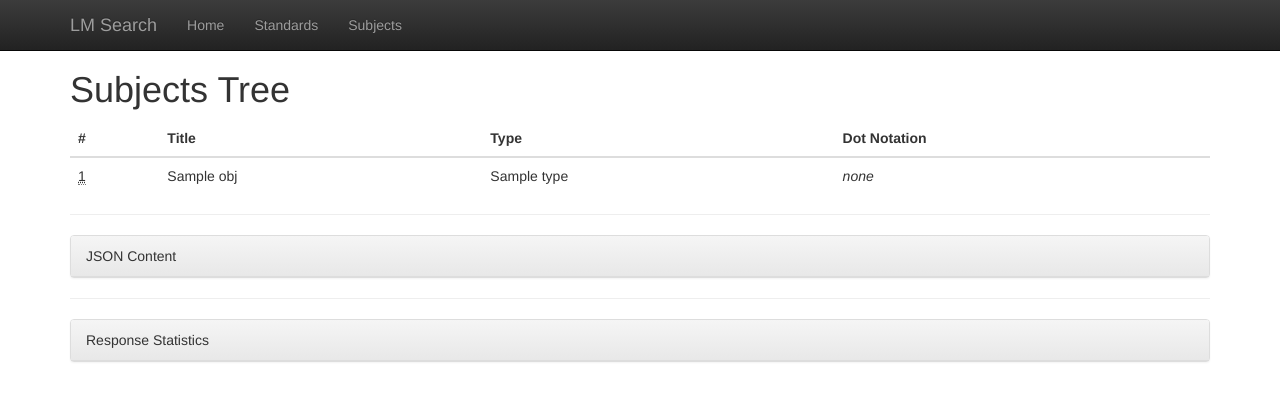
After one commit to dougvanhorn/pbslm-search-demo, a Django app: template templates/subjects.html in a window 1280 px wide. The commit adds this page. Shown: the top 401 px of the page. Run offline with Django 3.2, Linux system fonts and the light colour scheme; the template is opened without the code that fills it: most values are stand-ins (such as "Sample title", 1, 10 or a date in 2020); some libraries are stand-ins or nearby versions.

Commit message:
Added Subjects navigation.

```diff
--- a/lmdemo/urls.py
+++ b/lmdemo/urls.py
@@ -13,6 +13,7 @@ urlpatterns = patterns(
     url(r'^$', lmdemo.views.homepage, name="homepage"),
 
     url(r'^standards/(?P<path>.*)$', lmdemo.views.standards, name="standards"),
+    url(r'^subjects/(?P<path>.*)$', lmdemo.views.subjects, name="subjects"),
 
     url(r'^login-bypass$',
         lmdemo.views.login_bypass,
--- a/templates/base.html
+++ b/templates/base.html
@@ -41,6 +41,7 @@
                 <ul class="nav navbar-nav">
                     <li><a href="/">Home</a></li>
                     <li><a href="/standards/">Standards</a></li>
+                    <li><a href="/subjects/">Subjects</a></li>
                 </ul>
             </div><!--/.nav-collapse -->
         </div><!-- /.container -->
--- /dev/null
+++ b/templates/subjects.html
@@ -0,0 +1,96 @@
+{% extends "base.html" %}
+
+
+{% block title %}Subjects{% endblock %}
+
+{% block css %}
+{{ block.super }}
+<style type="text/css">
+
+
+</style>
+{% endblock css %}
+
+
+{% block content %}
+<div class="container">
+
+<h1>Subjects Tree</h1>
+
+
+{% if response %}
+
+
+<table class="table table-hover">
+    <thead>
+        <tr>
+            <th>#</th>
+            <th>Title</th>
+            <th>Type</th>
+            <th>Dot Notation</th>
+        </tr>
+    </thead>
+    <tbody>
+        {% for obj in objects %}
+        <tr>
+            {% if obj.children %}
+            <td>
+                <a href="{% url "subjects" obj.children %}" title="{{ obj.guid|default:"No GUID" }}">{{ obj.id }}</a>
+            </td>
+            {% else %}
+            <td>
+                <abbr title="{{ obj.guid|default:"No GUID" }}">{{ obj.id }}</abbr>
+            </td>
+            {% endif %}
+            <td>{{ obj.title }}</td>
+            <td>{{ obj.type }}</td>
+            <td>{{ obj.dot_notation|default:"<em>none</em>" }}</td>
+        </tr>
+        {% empty %}
+        <tr>
+            <td colspan="2"
+                class="bg-warning">No Response was found.</td>
+        </tr>
+        {% endfor %}
+    </tbody>
+</table>
+
+<hr>
+<div class="panel panel-default">
+    <div class="panel-heading" data-toggle="collapse" data-target="#pygments-json" aria-expanded="false" style="cursor: pointer;">
+        JSON Content
+    </div>
+    <div id="pygments-json" class="panel-body collapse">
+        {{ json|safe }}
+    </div>
+</div>
+
+
+
+<hr>
+<div class="panel panel-default">
+    <div class="panel-heading" data-toggle="collapse" data-target="#response-statistics" aria-expanded="false" style="cursor: pointer;">
+        Response Statistics
+    </div>
+    <div id="response-statistics" class="panel-body collapse">
+        <pre>
+Count:        {{ data.meta.count }}
+Total:        {{ data.meta.total }}
+URL:          {{ response.url }}
+Status Code:  {{ response.status_code }} {{ response.reason }}
+Encoding:     {{ response.encoding }}
+Headers:      {% for k, v in response.headers.items %}{{ k }}: {{ v }}
+              {% endfor %}
+        </pre>
+    </div>
+</div>
+
+
+
+{% else %}
+<p class="bg-warning">No response was found.</p>
+{% endif %}
+
+
+</div><!-- /.container -->
+{% endblock content %}
```
Also changed, not shown: lmdemo/lmapi.py (+21 -1 lines), lmdemo/views.py (+46 -0 lines).
